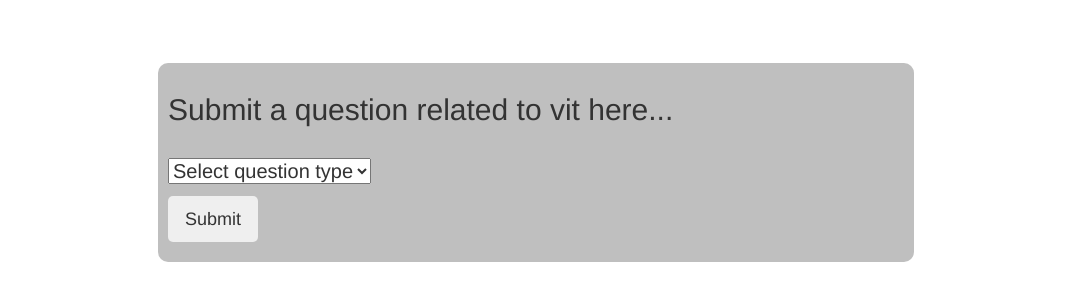
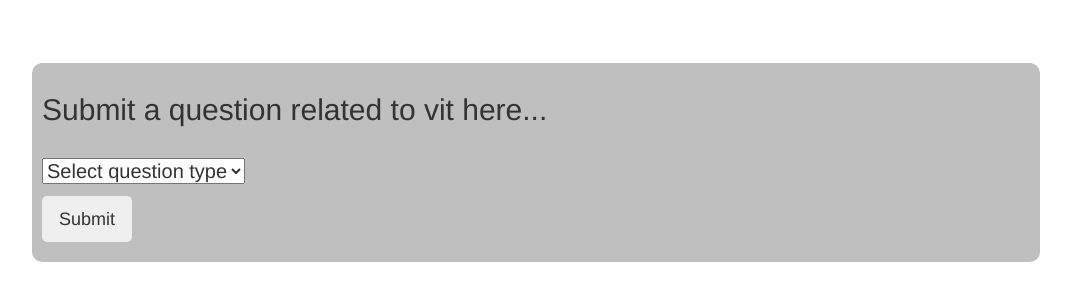
Before and after one commit to GDGVIT/chatbot-Q-A-Portal, a Python web app: template template/index.html in a window 1280 px wide. Shown: the part 56-357 px from the top of the page, without its empty margins (104-1175 px from the left). Run offline with Jinja, Linux system fonts and the light colour scheme; the template is opened without the code that fills it, so the values that code supplies are empty; some libraries are stand-ins or nearby versions.

Commit message:
change width

```diff
--- a/static/style.css
+++ b/static/style.css
@@ -14,6 +14,7 @@ html{
 }*/
 body{
 	padding:10px;
+	box-sizing: border-box;
 }
 
 /*#portal{
@@ -27,9 +28,9 @@ body{
 }*/
 
 #portal{
-	margin:  5% 20%;
+	margin:  5% 10%;
 	padding: 10px;
-	width: 60%;
+	width: 80%;
 	box-sizing: relative;
     background-color: rgba(128,128,128,0.5);
     border-radius: 10px;
```
